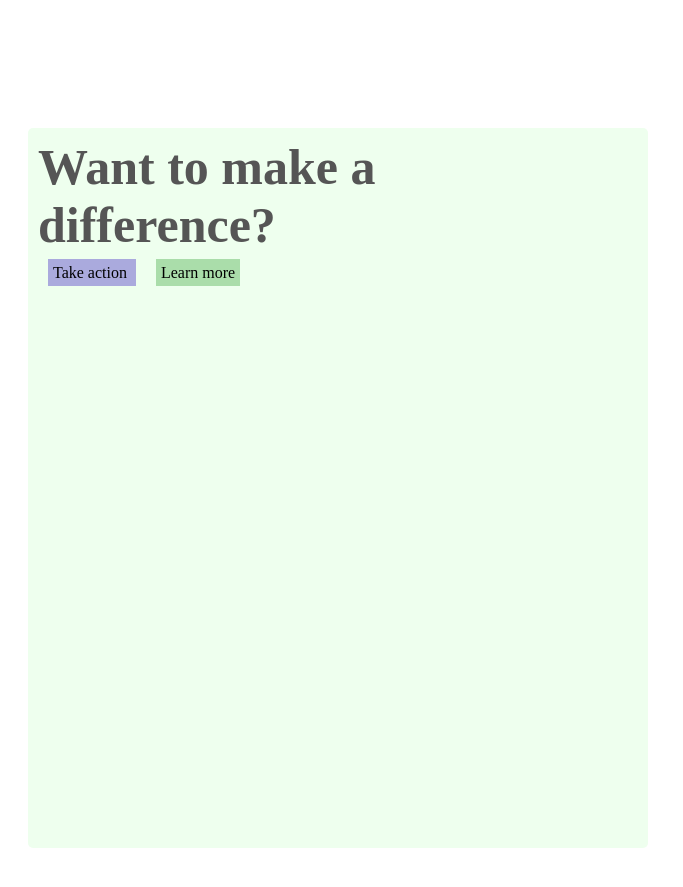
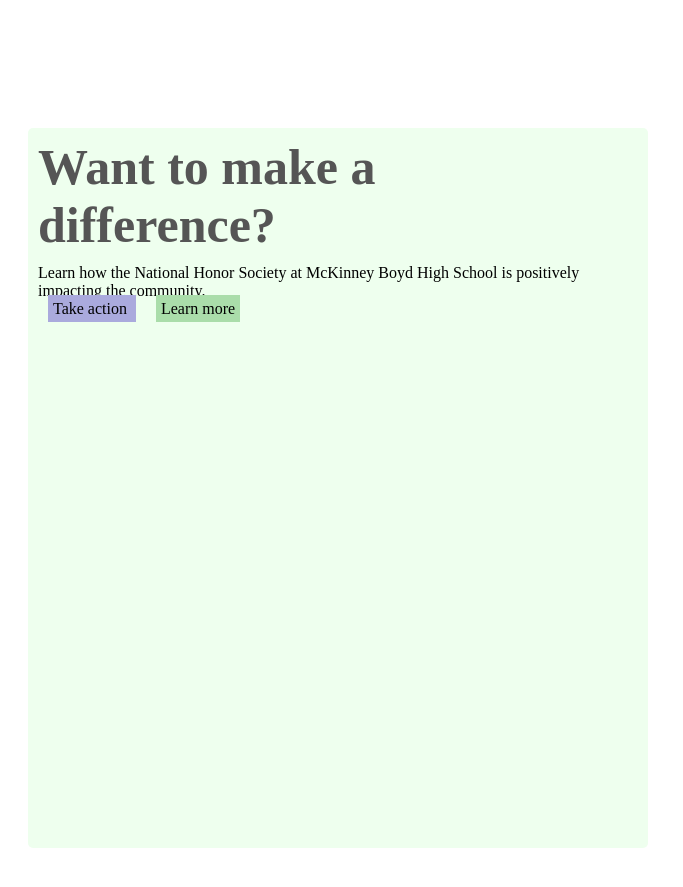
Before and after one commit to mbhs-nhs/mbhs-nhs.github.io, a Jekyll site: the page built from index.html, in a window 1280 px wide and 900 px high. Shown: the top 887 px of the window, without its empty margins (0-683 px from the left). Built offline with Jekyll 4.4.1, drawn with Linux system fonts in a browser that asks for light colours; nearby versions of some CDN libraries.

Commit message:
Add new line on index

```diff
--- a/index.html
+++ b/index.html
@@ -16,6 +16,10 @@ layout: base
     <div class="info-slide">
         <div class="header">
             Want to make a difference?
+        </div>
+
+        <div>
+            Learn how the National Honor Society at McKinney Boyd High School is positively impacting the community.
         </div>
 
         <a class="button take-action">
```
